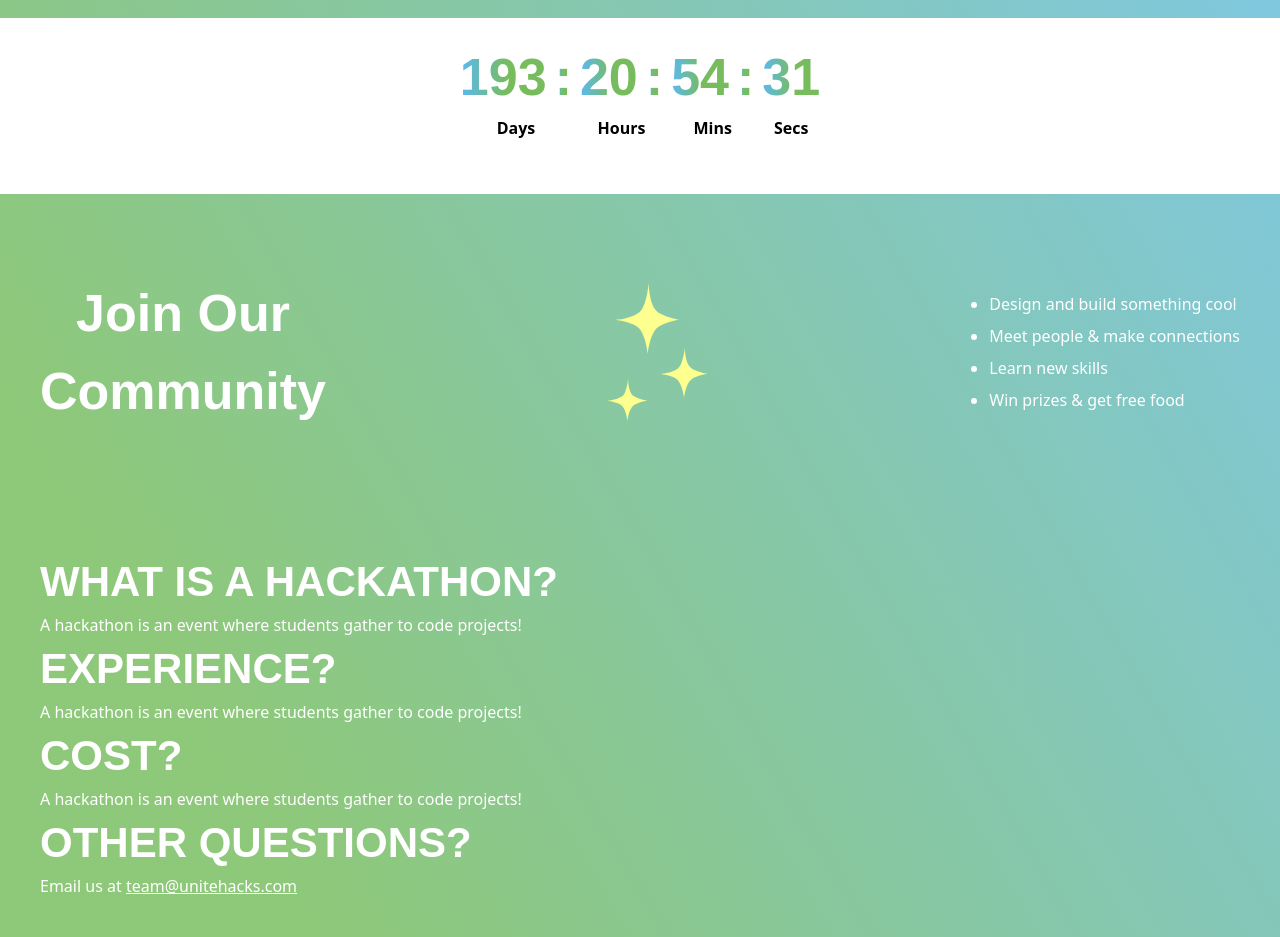
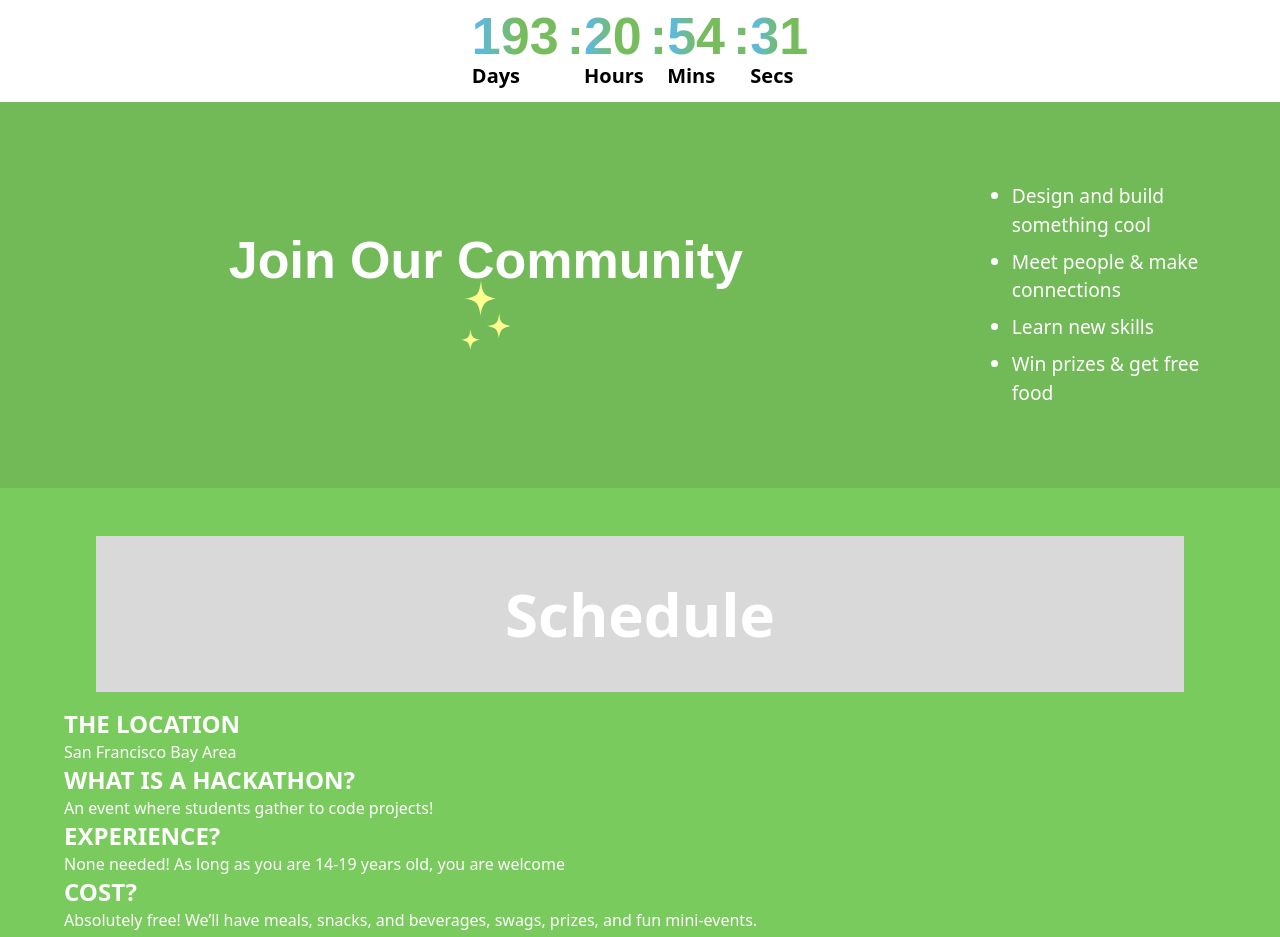
Before and after one commit to Unite-Hacks/www-unitehacks, a Next.js app: page / in a window 1280 px wide. Shown: the part 935-1872 px from the top of the page. Built offline with nearby package versions, Linux system fonts and the light colour scheme.

Commit message:
resized and aligned Community, Scheule and timer component

```diff
--- a/components/Community.tsx
+++ b/components/Community.tsx
@@ -4,16 +4,18 @@ import sparkle from "../assets/sparkle.svg";
 
 const Community = () => {
   return (
-    <div className="pt-20 sm:flex justify-between items-center pb-20" id="about">
-      <div className="sm:px-10 font-bold text-white sm:text-[52px] text-center text-[24px] paytone">
-        Join Our <br></br>
-        Community
-      </div>
-      <div className="sm:mt-0 mt-5">
-        <Image src={sparkle} alt="sparkle" className="ml-auto mr-auto" />
+    <div className=" bg-[#72BA58] pt-20 sm:flex justify-between items-center pb-20" id="about">
+      <div className="w-full m-auto flex flex-col justify-between items-center">
+        <div className="sm:px-10 font-bold text-white sm:text-[52px] text-4xl text-center text-[24px] paytone">
+          Join Our Community
+        </div>
+
+        <div className="sm:mt-0 mt-5">
+          <Image src={sparkle} height={70} alt="sparkle" className="ml-auto mr-auto" />
+        </div>
       </div>
 
-      <div className="text-white  px-10 sm:mt-0 mt-5">
+      <div className="text-white flex justify-center text-[1.2rem] font-medium  px-10 sm:mt-0 mt-5">
         <ul className="list-disc">
           <li>Design and build something cool</li>
           <li className="mt-2">Meet people & make connections</li>
--- a/components/Schedule.tsx
+++ b/components/Schedule.tsx
@@ -1,49 +1,48 @@
 import React from "react";
 
 const Schedule = () => {
+  const faqs: any = [
+    {
+      que: "THE LOCATION",
+      ans: "San Francisco Bay Area"
+    },
+    {
+      que: "WHAT IS A HACKATHON?",
+      ans: "An event where students gather to code projects!"
+    },
+    {
+      que: "EXPERIENCE?",
+      ans: "None needed! As long as you are 14-19 years old, you are welcome"
+    },
+    {
+      que: "COST?",
+      ans: "Absolutely free! We’ll have meals, snacks, and beverages, swags, prizes, and fun mini-events."
+    },
+    {
+      que: "COVID PRECAUTIONS",
+      ans: "Please show proof of vaccination"
+    },
+    {
+      que: "OTHER QUESTIONS?",
+      ans: "Email us at team@unitehacks.com"
+    },
+  ]
+
   return (
     <>
-      <div className="sm:px-10 px-2 mt-10 " id="faq">
-        <div>
-          <div className="font-bold sm:text-[42px] text-[24px] text-white paytone">
-            WHAT IS A HACKATHON?
-          </div>
-          <div className="text-white">
-            A hackathon is an event where students gather to code projects!
-          </div>
+      <div className="bg-[#7ACB5D] pt-12 pb-8 space-y-4  " id="faq">
+        <div className="w-[85%] flex justify-center bg-[#D9D9D9] items-center mx-auto">
+          <h1 className="text-6xl text-white font-extrabold mx-[1.5rem] my-[3rem] ">Schedule</h1>
         </div>
-
-        <div>
-          <div className="text-white font-bold sm:text-[42px] text-[24px] paytone">
-            EXPERIENCE?
-          </div>
-          <div className="text-white">
-            A hackathon is an event where students gather to code projects!
-          </div>
-        </div>
-
-        <div>
-          <div className="text-white font-bold sm:text-[42px] text-[24px] paytone">
-            COST?
-          </div>
-          <div className="text-white">
-            A hackathon is an event where students gather to code projects!
-          </div>
-        </div>
-
-        <div>
-          <div className="text-white font-bold sm:text-[42px] text-[24px] paytone">
-            OTHER QUESTIONS?
-          </div>
-          <div className="text-white">
-            Email us at{" "}
-            <a href="mailto:team@unitehacks.com" className="underline">
-              team@unitehacks.com
-            </a>
-          </div>
+        <div className="w-[90%] mx-auto">
+          {faqs.map((el: any, i: any) => (
+            <div key={i}>
+              <h4 className="font-extrabold text-white text-2xl">{el.que}</h4>
+              <p className="text-white">{el.ans}</p>
+            </div>
+          ))}
         </div>
       </div>
-      <div></div>
     </>
   );
 };
--- a/components/Timer.tsx
+++ b/components/Timer.tsx
@@ -21,31 +21,32 @@ const Timer = () => {
   }, 1000);
   return (
     <div>
-      <div className="flex  text-center justify-center bg-white sm:h-[22vh] sm:mt-5 h-20 pt-5 mt-2  sm:gap-2 gap-2">
+      {/* <div className="flex  text-center justify-center bg-white sm:h-[22vh] sm:mt-5 h-20 pt-5 mt-2  sm:gap-2 gap-2"> */}
+      <div className="flex py-3 justify-center bg-white">
         <div>
           <div className="flex items-center gap-2">
-            <p className="sm:text-[52px] font-bold time paytone">{day}</p>
-            <span className="sm:text-[52px] font-bold time paytone">:</span>
+            <p className="sm:text-[52px] text-5xl font-bold time paytone">{day}</p>
+            <span className="sm:text-[52px] text-4xl font-bold time paytone">:</span>
           </div>
-          <p className="font-bold">Days</p>
+          <p className="font-bold text-xl">Days</p>
         </div>
         <div>
           <div className="flex items-center gap-2">
-            <p className="sm:text-[52px] font-bold time paytone">{hour}</p>
-            <span className="sm:text-[52px] font-bold time paytone">:</span>
+            <p className="sm:text-[52px] text-5xl font-bold time paytone">{hour}</p>
+            <span className="sm:text-[52px] text-4xl font-bold time paytone">:</span>
           </div>
-          <p className="font-bold">Hours</p>
+          <p className="font-bold text-xl">Hours</p>
         </div>
         <div>
           <div className="flex items-center gap-2">
-            <p className="sm:text-[52px] font-bold time paytone">{min}</p>
-            <span className="sm:text-[52px] font-bold time paytone">:</span>
+            <p className="sm:text-[52px] text-5xl font-bold time paytone">{min}</p>
+            <span className="sm:text-[52px] text-4xl font-bold time paytone">:</span>
           </div>
-          <p className="font-bold">Mins</p>
+          <p className="font-bold text-xl">Mins</p>
         </div>
         <div>
-          <p className="sm:text-[52px] font-bold time paytone">{sec}</p>
-          <p className="font-bold">Secs</p>
+          <p className="sm:text-[52px] text-5xl font-bold time paytone">{sec}</p>
+          <p className="font-bold text-xl">Secs</p>
         </div>
       </div>
     </div>
```
